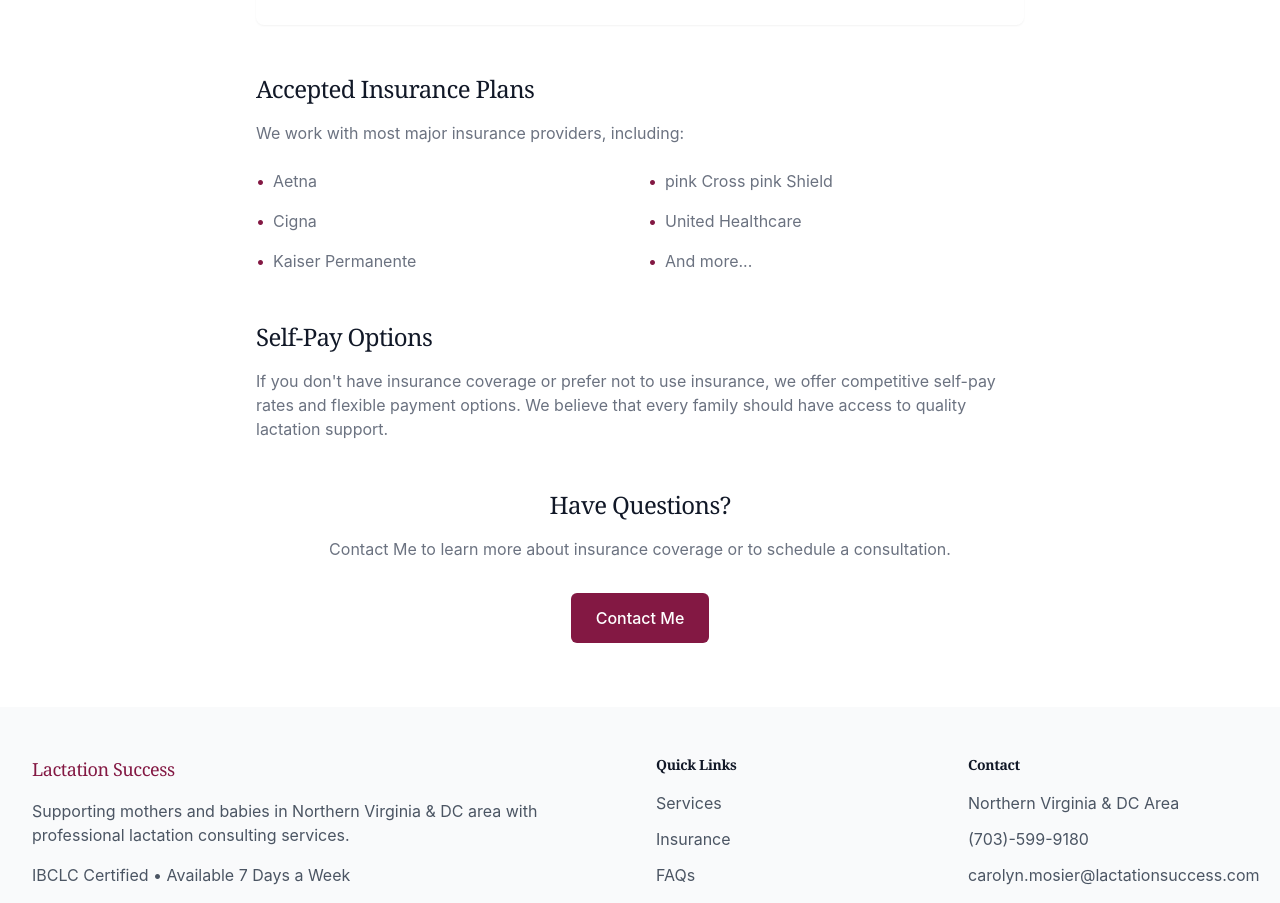
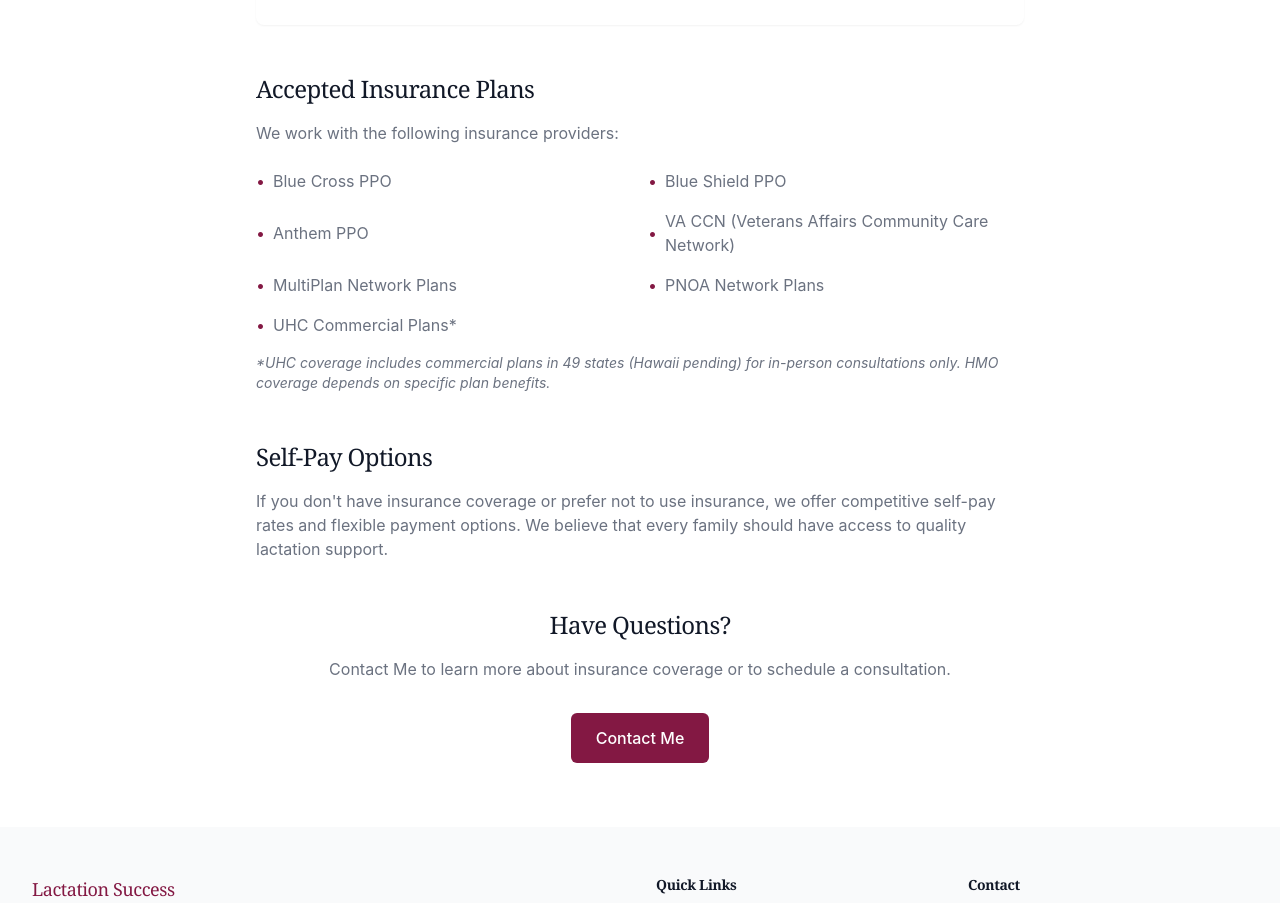
Before and after one commit to JoshuaMosier/lactation-success-site, a SvelteKit app: page /insurance in a window 1280 px wide. Shown: the part 1163-2066 px from the top of the page. Built offline with nearby package versions, Linux system fonts and the light colour scheme.

Commit message:
svg style

```diff
--- a/src/routes/+page.svelte
+++ b/src/routes/+page.svelte
@@ -10,8 +10,8 @@
 <!-- Hero Section -->
 <section class="bg-gradient-to-b from-pink-50 to-white py-24 relative">
   <!-- Logo Overlay -->
-  <div class="absolute left-20 top-1/2 -translate-y-1/2 hidden lg:block">
-    <img src="/images/stock-temp-logo.png" alt="Lactation Success Logo" class="h-[500px] object-contain opacity-90" />
+  <div class="absolute top-1/2 -translate-y-1/2 hidden lg:block">
+    <img src="/images/stock-temp-logo.svg" alt="Lactation Success Logo" class="h-[500px] object-contain opacity-90" />
   </div>
 
   <div class="max-w-7xl mx-auto px-4 sm:px-6 lg:px-8">
@@ -122,7 +122,7 @@
       <div class="px-8 py-16 sm:px-16 sm:py-20">
         <div class="text-center">
           <h2 class="text-3xl font-serif text-white sm:text-4xl">Ready to start your journey?</h2>
-          <p class="mt-4 text-xl text-pink-100">Schedule a consultation today and take the first step toward a confident feeding experience.</p>
+          <p class="mt-4 text-xl text-white">Schedule a consultation today and take the first step toward a confident feeding experience.</p>
           <div class="mt-10">
             <a href="/contact" class="inline-flex items-center justify-center px-8 py-4 border-2 border-white text-lg font-medium rounded-full text-pink-900 bg-white hover:bg-pink-50 transform hover:-translate-y-0.5 transition-all duration-300 shadow-soft hover:shadow-lg">
               Get Started
--- a/src/routes/insurance/+page.svelte
+++ b/src/routes/insurance/+page.svelte
@@ -65,34 +65,41 @@
       <div class="mt-12">
         <h2 class="text-2xl font-serif text-gray-900">Accepted Insurance Plans</h2>
         <p class="mt-4 text-gray-500">
-          We work with most major insurance providers, including:
+          We work with the following insurance providers:
         </p>
         <ul class="mt-6 grid grid-cols-1 sm:grid-cols-2 gap-4 text-gray-500">
           <li class="flex items-center">
             <span class="text-pink-900 mr-2">•</span>
-            Aetna
+            Blue Cross PPO
           </li>
           <li class="flex items-center">
             <span class="text-pink-900 mr-2">•</span>
-            pink Cross pink Shield
+            Blue Shield PPO
           </li>
           <li class="flex items-center">
             <span class="text-pink-900 mr-2">•</span>
-            Cigna
+            Anthem PPO
           </li>
           <li class="flex items-center">
             <span class="text-pink-900 mr-2">•</span>
-            United Healthcare
+            VA CCN (Veterans Affairs Community Care Network)
           </li>
           <li class="flex items-center">
             <span class="text-pink-900 mr-2">•</span>
-            Kaiser Permanente
+            MultiPlan Network Plans
           </li>
           <li class="flex items-center">
             <span class="text-pink-900 mr-2">•</span>
-            And more...
+            PNOA Network Plans
+          </li>
+          <li class="flex items-center">
+            <span class="text-pink-900 mr-2">•</span>
+            UHC Commercial Plans*
           </li>
         </ul>
+        <p class="mt-4 text-sm text-gray-500 italic">
+          *UHC coverage includes commercial plans in 49 states (Hawaii pending) for in-person consultations only. HMO coverage depends on specific plan benefits.
+        </p>
       </div>
 
       <!-- Self-Pay Options -->
```
Also changed, not shown: static/images/stock-temp-logo.svg (added).
